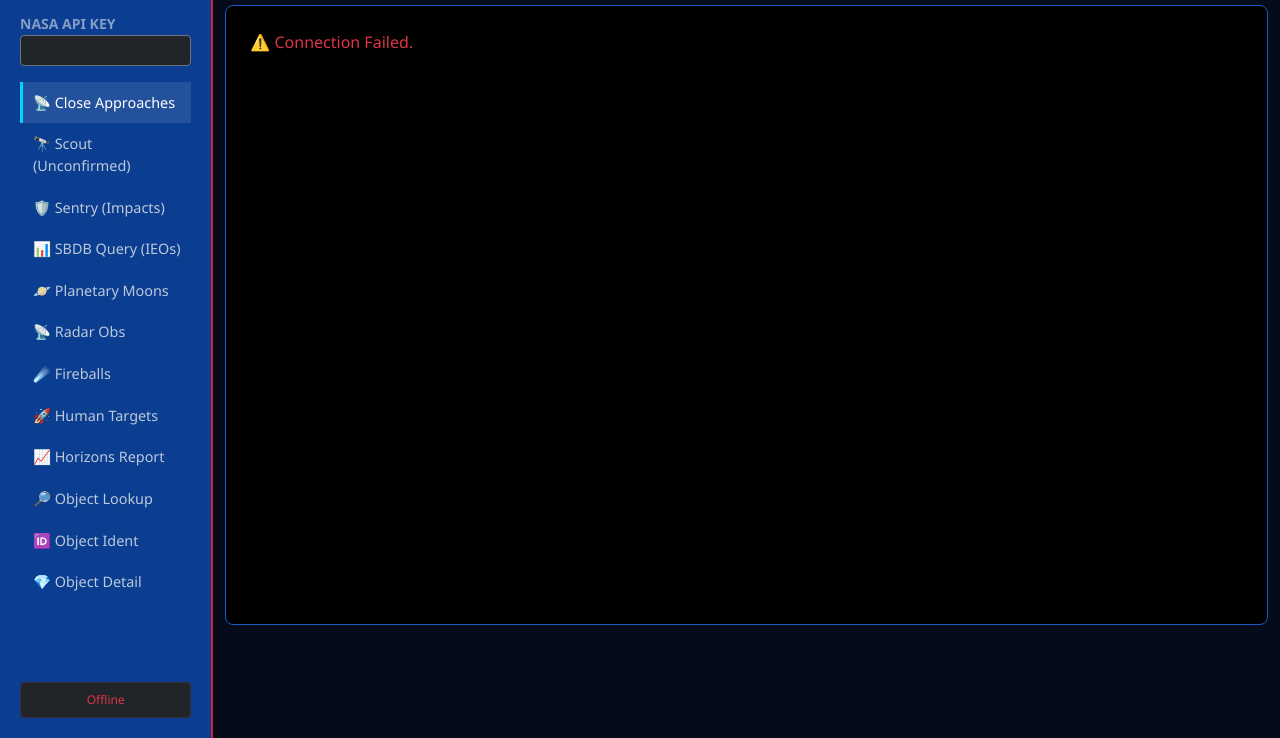
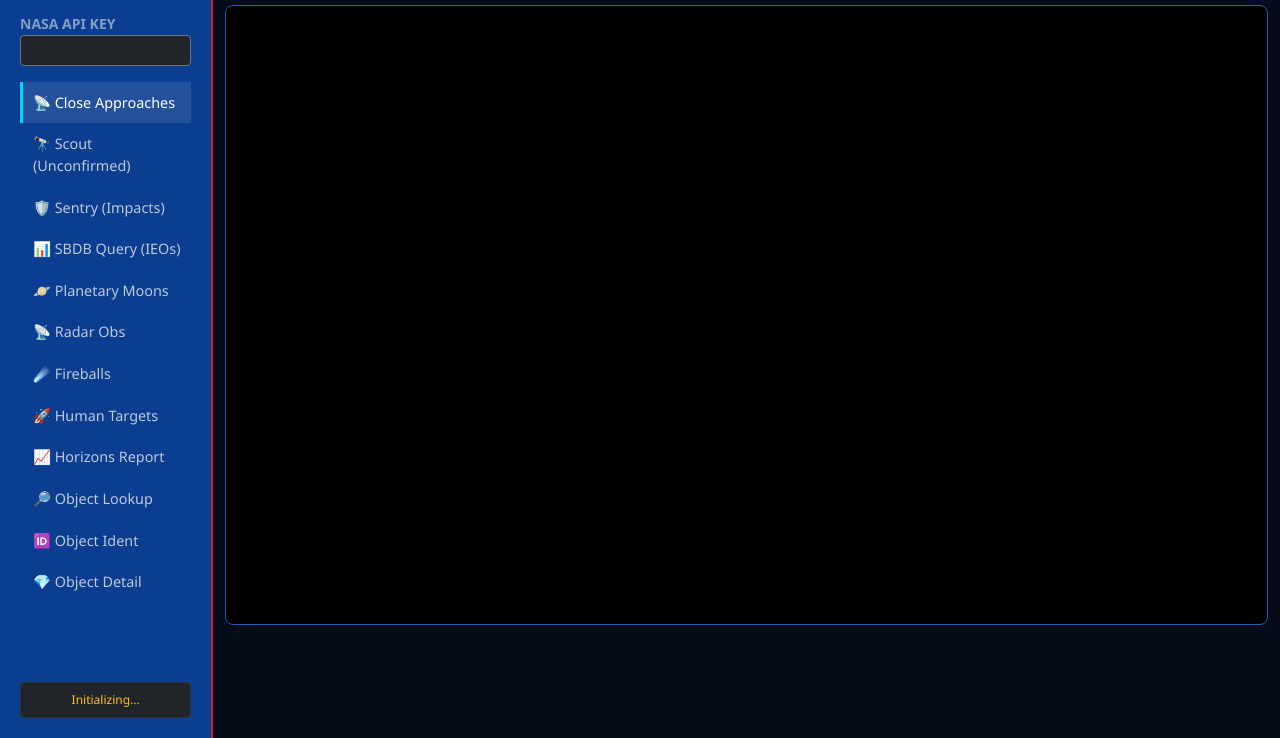
Before and after one commit to yanivdg/MoreApp, a plain HTML site: page NASA/nasa-api.html in a window 1280 px wide. Shown: the part 62-800 px from the top of the page. Drawn offline with nearby package versions, Linux system fonts and the light colour scheme; no server answers.

Commit message:
Update script source in nasa-api.html
Updated the NASA API HTML file to include a new script source for app.js.

```diff
--- a/NASA/nasa-api.html
+++ b/NASA/nasa-api.html
@@ -1,3 +1,4 @@
+
 
 <!DOCTYPE html>
 <html lang="en">
@@ -65,6 +66,6 @@
         </main>
     </div>
 </div>
-<script src="https://cdn.jsdelivr.net/gh/yanivdg/MoreApp@fba9ce6613c7b5d8423f80a619741481a7c663fa/NASA/api.js"></script>
+<script src="https://cdn.jsdelivr.net/gh/yanivdg/MoreApp@fba9ce6613c7b5d8423f80a619741481a7c663fa/NASA/app.js"></script>
 </body>
 </html>
```
